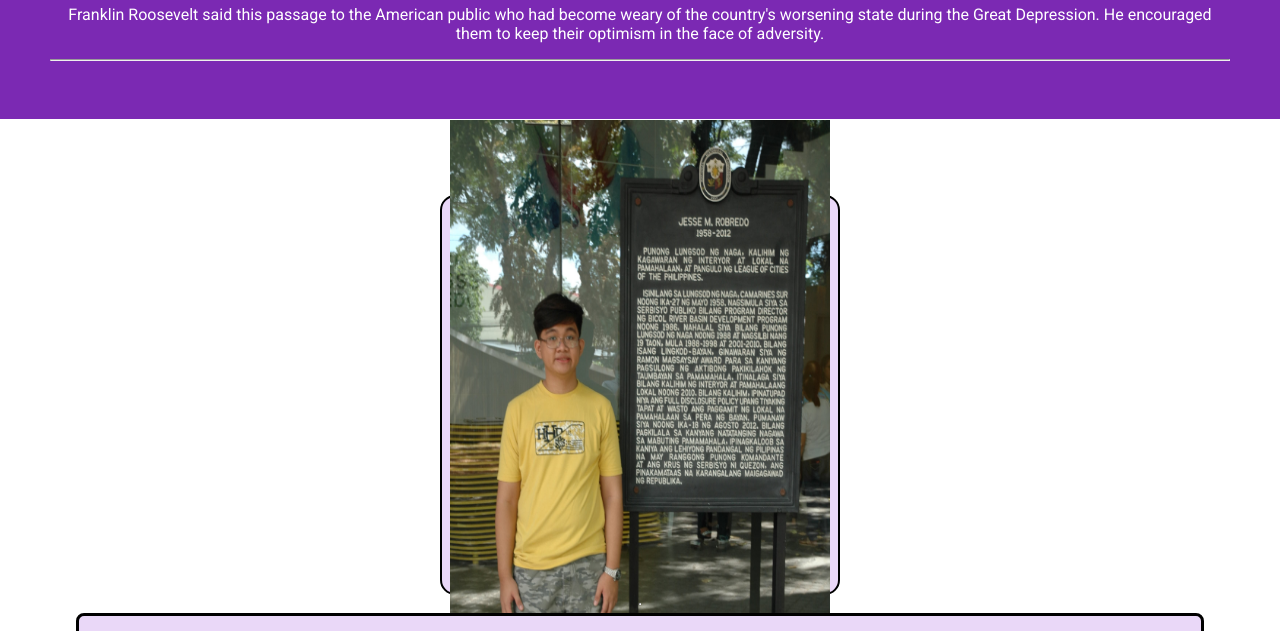
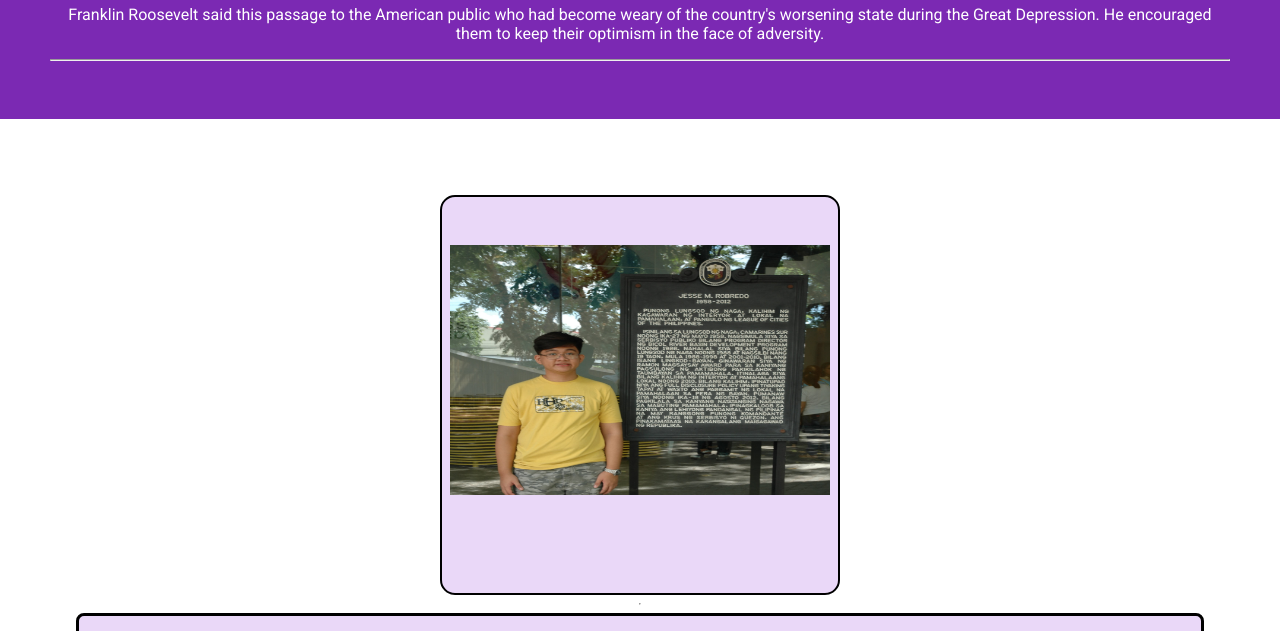
Before and after one commit to nrsantos4-stack/About-Me, a plain HTML site: page index.html in a window 1280 px wide. Shown: the part 169-800 px from the top of the page. Drawn offline with nearby package versions, Linux system fonts and the light colour scheme.

Commit message:
Fix HTML formatting and update profile content

```diff
--- a/index.html
+++ b/index.html
@@ -22,7 +22,7 @@
      <div class="myprofile">
 
      <div class="profile-photo">
-          <p><img src="images/jesserobredocropped.jpg" alt="Jesse Robredo cropped" height="500" width="380" ></p>
+          <p><img src="images/jesserobredocropped.jpg" alt="Jesse Robredo cropped" height="250" width="380" ></p>
      </div>
 
      <hr>
```
